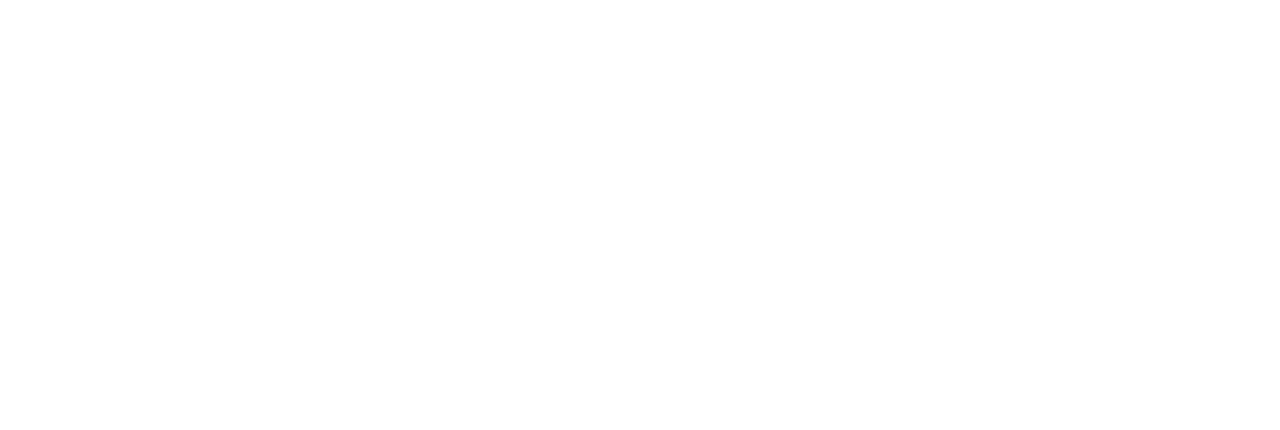
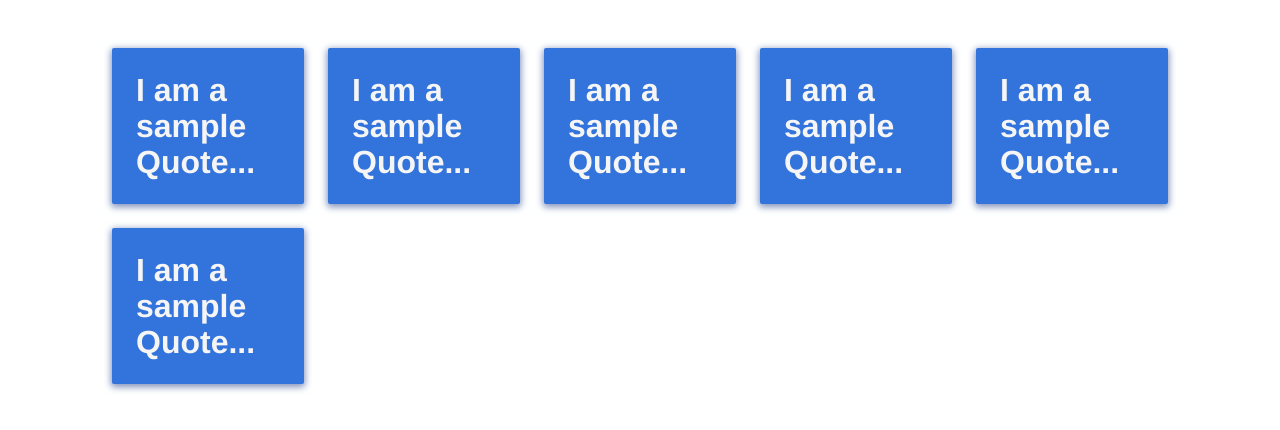
Before and after one commit to Paolo-Man001/wonderful-quotes, a Vue app: page / in a window 1280 px wide. Shown: the top 430 px of the page. Built offline with nearby package versions, Linux system fonts and the light colour scheme.

Commit message:
s10.140 : Create App Components :   Created Quote and QuoteGrid components with Styling.   Test and render the test/sample quoteArray in App, and try to pass data using props.

```diff
--- a/src/App.vue
+++ b/src/App.vue
@@ -1,17 +1,27 @@
 <template>
-  <div id="app">
+  <div class="container" id="app">
+    <QuoteGrid :quotes="quotesArray"/>
   </div>
 </template>
 
 <script>
+   import QuoteGrid from "@/components/QuoteGrid";
 
    export default {
       name: 'App',
-      components: {},
+      components: {
+         QuoteGrid
+      },
       data: function () {
          return {
+            selectComponent: 'QuoteGrid',
             quotesArray: [
-                'I am a sample Quote...'
+               'I am a sample Quote...',
+               'I am a sample Quote...',
+               'I am a sample Quote...',
+               'I am a sample Quote...',
+               'I am a sample Quote...',
+               'I am a sample Quote...'
             ],
             maxQuotes: 10
          }
--- a/src/components/Quote.vue
+++ b/src/components/Quote.vue
@@ -1,5 +1,14 @@
 <template>
-
+  <div class="column is-one-fifth is-2-mobile">
+    <div class="card is-link quote">
+      <div class="card-content">
+        <p class="title has-text-white-ter">
+          <!-- Single Quote's slot -->
+          <slot></slot>
+        </p>
+      </div>
+    </div>
+  </div>
 </template>
 
 <script>
@@ -9,5 +18,17 @@
 </script>
 
 <style scoped>
+  .quote {
+    cursor: pointer;
+    background-color: #3273dc;
+  }
 
+  .quote:hover {
+    background-color: #23d160
+  }
+
+  .card{
+    box-shadow: 0 2px 7px 1px #7f90b9;
+    border-radius: 2px;
+  }
 </style>
--- a/src/components/QuoteGrid.vue
+++ b/src/components/QuoteGrid.vue
@@ -1,10 +1,23 @@
 <template>
+  <section class="section">
+    <div class="columns is-multiline">
 
+        <Quote v-for="(quote,i) in quotes" :key="i">
+          {{ quote }}
+        </Quote>
+    </div>
+  </section>
 </template>
 
 <script>
+   import Quote from "@/components/Quote";
+
    export default {
-      name: "QuoteGrid"
+      name: "QuoteGrid",
+      components: {
+         Quote
+      },
+      props: [ 'quotes' ]
    }
 </script>
 
--- a/src/main.js
+++ b/src/main.js
@@ -1,8 +1,9 @@
 import Vue from 'vue'
 import App from './App.vue'
+import 'bulma/css/bulma.css'
 
 Vue.config.productionTip = false
 
 new Vue({
-  render: h => h(App),
+   render: h => h(App),
 }).$mount('#app')
```
